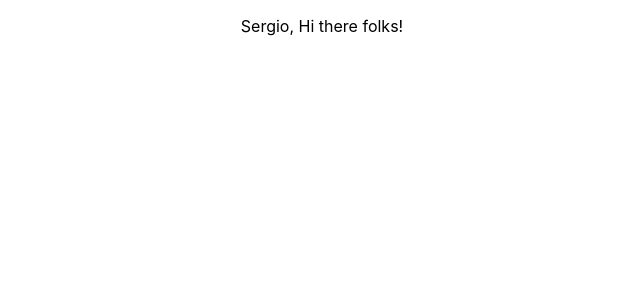
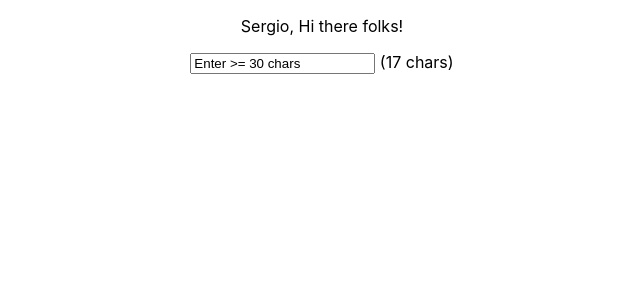
Before and after one commit to sergio-code/react-practice, a React (Create React App) app in the folder typescript/: page / in a window 1280 px wide. Shown: the top 300 px of the page, without its empty margins (318-958 px from the left). Built offline with nearby package versions, Linux system fonts and the light colour scheme.

Commit message:
LimitedField stateful component created

```diff
--- a/typescript/src/App.tsx
+++ b/typescript/src/App.tsx
@@ -1,11 +1,13 @@
 import React from 'react'
 import './App.css'
 import Message from './Message'
+import LimitedField from './LimitedField'
 
 const App: React.FC = () => {
     return (
         <div className="App">
             <Message name="Sergio" message="Hi there folks!" />
+            <LimitedField maxLength={30} text="Enter >= 30 chars" />
         </div>
     )
 }
--- /dev/null
+++ b/typescript/src/LimitedField.tsx
@@ -0,0 +1,68 @@
+import React from 'react'
+import { JSXElement } from '@babel/types'
+
+const initialState = {
+    text: '',
+    charsCount: 0
+}
+
+type State = Readonly<typeof initialState>
+
+interface IProps {
+    maxLength?: number
+    text?: string
+}
+
+interface IOnChange {
+    (event: React.ChangeEvent<HTMLInputElement>): void
+}
+
+class LimitedField extends React.Component<IProps> {
+    constructor(props: IProps) {
+        super(props)
+        if (props.text) {
+            initialState.text = props.text
+            initialState.charsCount = props.text.length
+        }
+    }
+
+    readonly state: State = initialState
+
+    handleOnChange: IOnChange = (event) => {
+        event.preventDefault()
+        const { value } = event.target
+        const newState: State = { text: value, charsCount: value.length }
+        this.setState(newState)
+    }
+
+    verifyLength = (): string | JSX.Element | void => {
+        const length = this.state.text.length
+        const maxLength = this.props.maxLength || 50
+        if (length <= maxLength && maxLength - length <= 10) {
+            return `${maxLength - length} chars left`
+        }
+
+        if (length > maxLength) {
+            const message = `${length -
+                maxLength} chars over ${maxLength} in current field`
+            return <b>{message}</b>
+        }
+    }
+
+    render() {
+        return (
+            <React.Fragment>
+                <input
+                    type="text"
+                    value={this.state.text}
+                    onChange={this.handleOnChange}
+                />
+                <span> ({this.state.charsCount} chars)</span>
+                <br />
+                {this.verifyLength()}
+            </React.Fragment>
+        )
+    }
+}
+
+export default LimitedField
```
